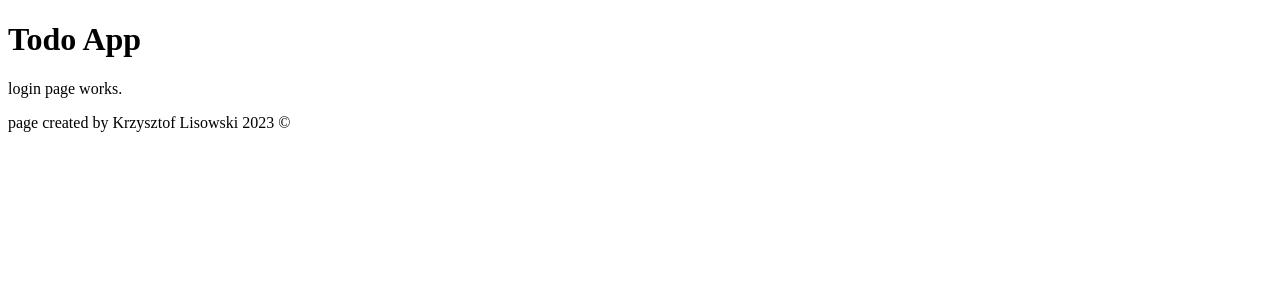
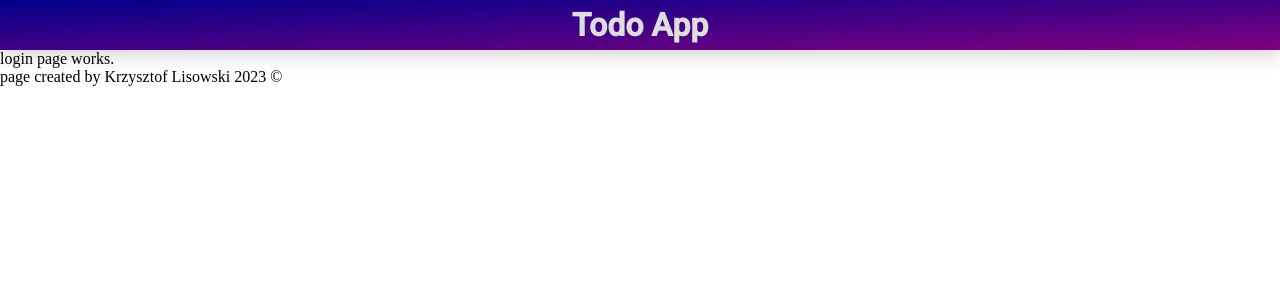
Before and after one commit to kikswosil/todoapp, an Angular app in the folder client/: page / in a window 1280 px wide. Shown: the top 300 px of the page. Built offline with nearby package versions, Linux system fonts and the light colour scheme.

Commit message:
styled the header

```diff
--- a/client/src/app/app.component.css
+++ b/client/src/app/app.component.css
@@ -0,0 +1,11 @@
+header {
+    width: 100vw;
+    height: 50px;
+    display: flex;
+    align-items: center;
+    justify-content: center;
+    box-shadow: 0px 5px 20px lightgrey;
+    background-image: linear-gradient(to bottom right, darkblue, purple);
+    font-family: 'Roboto', sans-serif;
+    color: #ddd;
+}
--- a/client/src/index.html
+++ b/client/src/index.html
@@ -1,13 +1,19 @@
 <!doctype html>
 <html lang="en">
+
 <head>
   <meta charset="utf-8">
   <title>Client</title>
   <base href="/">
   <meta name="viewport" content="width=device-width, initial-scale=1">
   <link rel="icon" type="image/x-icon" href="favicon.ico">
+  <link rel="preconnect" href="https://fonts.googleapis.com">
+  <link rel="preconnect" href="https://fonts.gstatic.com" crossorigin>
+  <link href="https://fonts.googleapis.com/css2?family=Roboto:wght@400;500&display=swap" rel="stylesheet">
 </head>
+
 <body>
   <app-root></app-root>
 </body>
+
 </html>
--- a/client/src/styles.css
+++ b/client/src/styles.css
@@ -1 +1,5 @@
 /* You can add global styles to this file, and also import other style files */
+* {
+    margin: 0;
+    padding: 0;
+}
```
